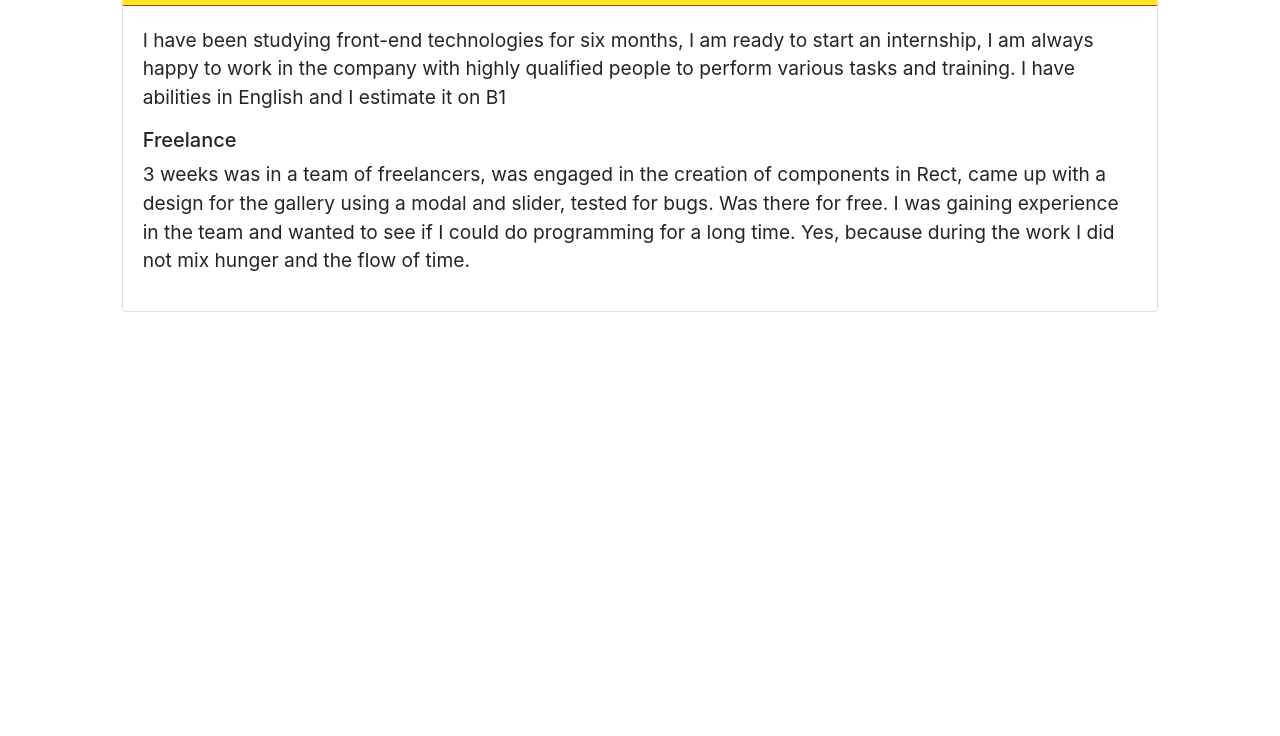
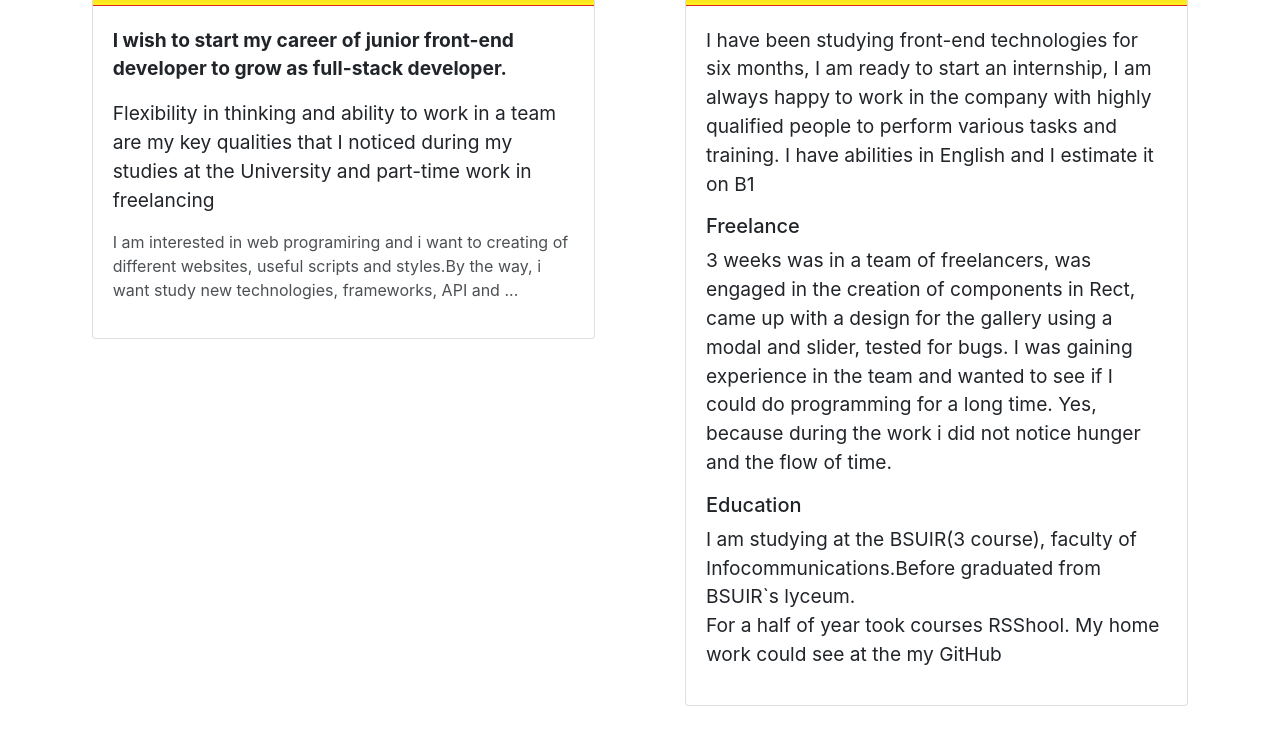
Before and after one commit to koverboy/CV, a website built with webpack: page index.html in a window 1280 px wide. Shown: the part 644-1380 px from the top of the page. Before the commit the page ends 986 px from the top, so only its background shows below. Built offline with Linux system fonts and the light colour scheme.

Commit message:
feat:add some information

```diff
--- a/css/style.css
+++ b/css/style.css
@@ -11,9 +11,13 @@ body {
     }
     to {
         margin-left: 0;
-        opacity: 100%;
+        opacity: 1;
     }
 }
+#article{
+    opacity: 0.8;
+}
+
 
 #text{
     font-size: 1.2rem;
--- a/index.html
+++ b/index.html
@@ -28,8 +28,9 @@
                 <img class=" myphoto" alt="photo"
                      src="https://sun9-10.userapi.com/c849236/v849236973/1031e4/kRRKfE6IVD8.jpg">
                 <div>
-                    <ul>
-                        <li>Name:Mikita</li>
+                    <ul id="text">
+                        <li>Name:<strong>Mikita</strong></li>
+                        <li>Last Name:<strong>Kovrigo</strong></li>
                         <li>Age:19</li>
                         <li>University:BSUIR(3 course)</li>
                     </ul>
@@ -75,7 +76,27 @@
         </div>
 
         <div class="row justify-content-center">
-            <div class="col-sm-10 col-lg-10">
+            <div class="col-sm-10 col-lg-5">
+                <div class="card">
+                    <div class="card-header">
+                        <h4>Objective & Summary</h4>
+                    </div>
+                    <div class="card-body">
+                        <p><strong id="text">I wish to start my career of junior front-end developer to grow as
+                            full-stack developer.</strong><br></p>
+                        <p id="text">Flexibility in thinking and ability to work in a team are my key qualities that
+                            I noticed during my studies at the University and part-time work in freelancing</p>
+                        <p id="article">I am interested in web programiring and i want to creating of different
+                            websites, useful
+                            scripts and styles.By the way, i want study
+                            new technologies, frameworks, API and ...</p>
+                    </div>
+
+                </div>
+
+
+            </div>
+            <div class="col-sm-10 col-lg-5">
                 <div class="card">
                     <div class="card-header">
                         <h4>About me</h4>
@@ -86,21 +107,21 @@
                             in the company with highly qualified people to perform various tasks and training.
                             I have abilities in English and I estimate it on B1</p>
                         <h5>Freelance </h5>
-                        <p id="text"> 3 weeks was in a team of freelancers, was engaged in the creation of components in Rect,
+                        <p id="text"> 3 weeks was in a team of freelancers, was engaged in the creation of components in
+                            Rect,
                             came up with a design for the gallery using a modal and slider, tested for bugs.
-                            Was there for free. I was gaining experience in the team and wanted to see if I could do
+                            I was gaining experience in the team and wanted to see if I could do
                             programming for a long time.
-                            Yes, because during the work I did not mix hunger and the flow of time.</p>
+                            Yes, because during the work i did not notice hunger and the flow of time.</p>
+                        <h5>Education</h5>
+                        <p id="text"> I am studying at the BSUIR(3 course), faculty of Infocommunications.Before graduated from BSUIR`s lyceum.<br>
+                            For a half of year took courses RSShool.
+                        My home work could see at the my GitHub</p>
                     </div>
                 </div>
             </div>
-
-
         </div>
-
     </main>
-
-
 </header>
 
 
```
Also changed, not shown: dist/bundle.js.
